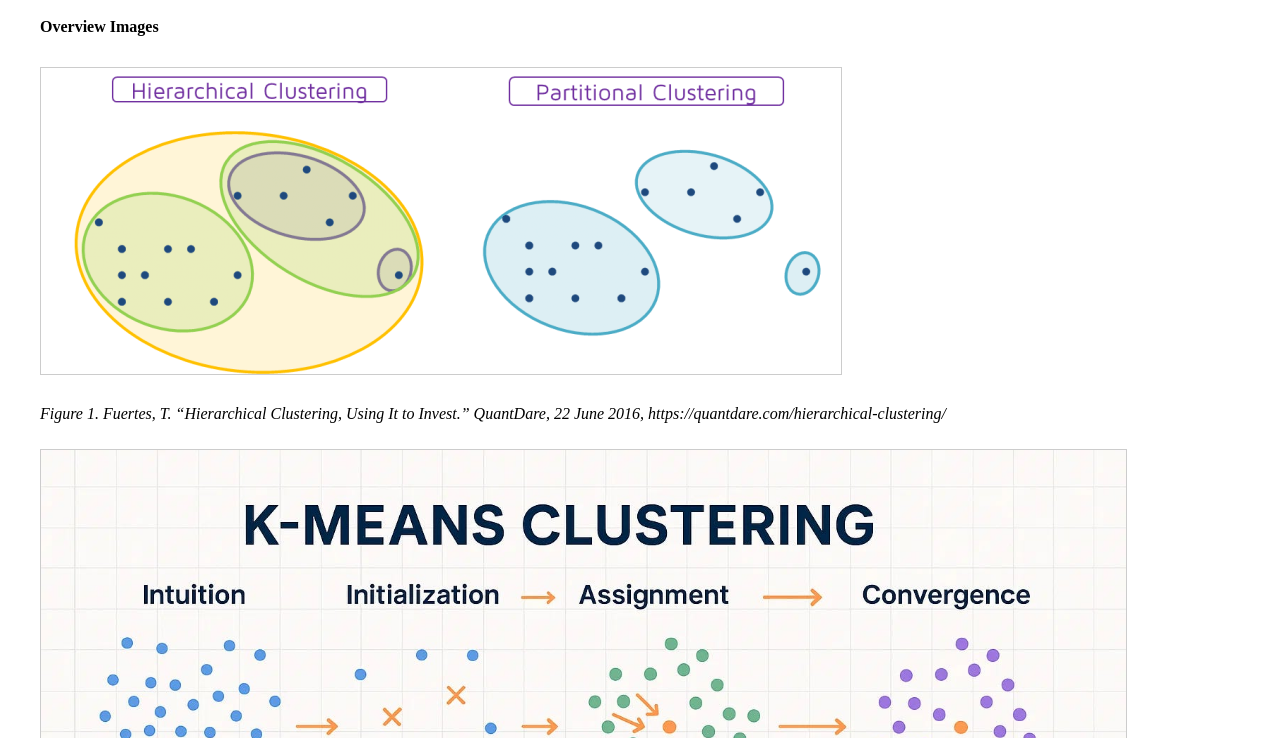
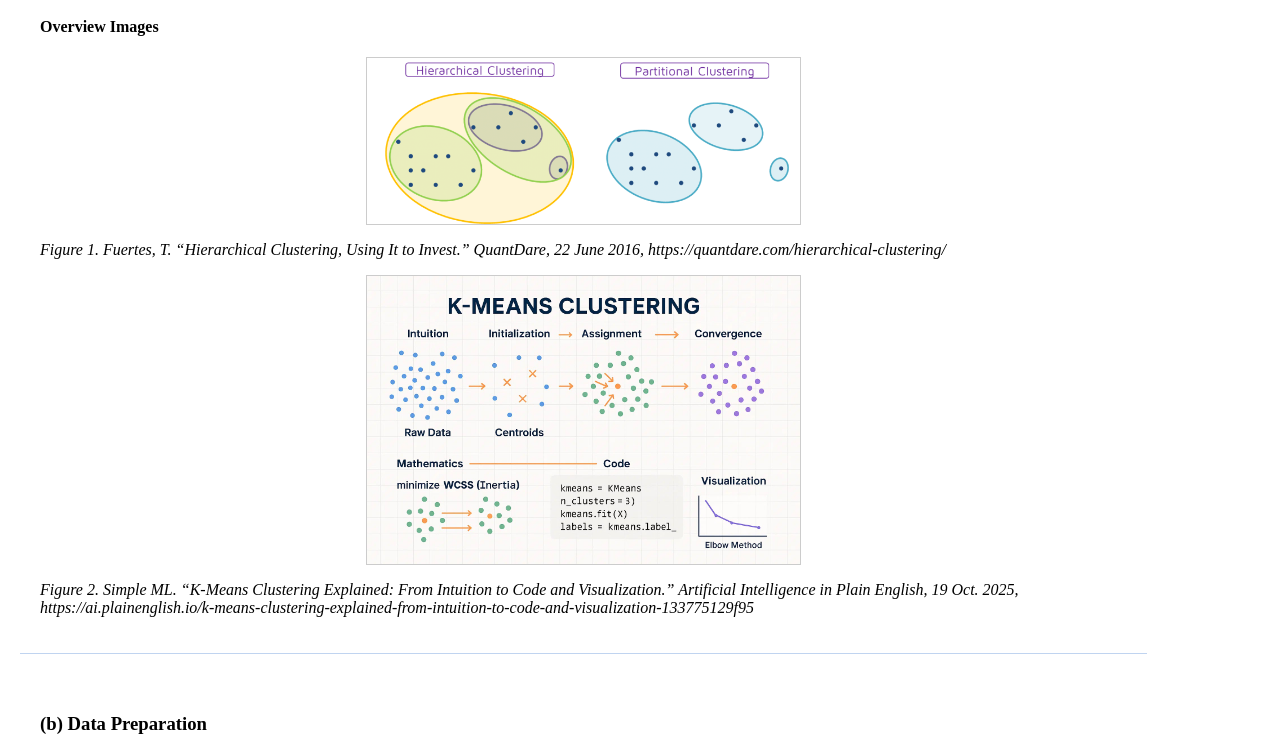
Before and after one commit to MayaWill/5612Project-Maya, a plain HTML site: page method_pages/clustering.html in a window 1280 px wide. Shown: the part 703-1441 px from the top of the page. Drawn offline with Linux system fonts and the light colour scheme.

Commit message:
fix image

```diff
--- a/method_pages/clustering.html
+++ b/method_pages/clustering.html
@@ -51,6 +51,12 @@
             border: 1px solid #ccc;
             margin-top: 10px;
             margin-bottom: 10px;
+        }
+        .overview-image {
+            width: 40%;
+            height: auto;
+            display: block;
+            margin: 0 auto;
         }
     </style>
 </head>
@@ -121,14 +127,14 @@
 
             <h4>Overview Images</h4>
 
-            <img src="../images/pca_images/vs_clust.png"
+            <img class="overview-image" src="../images/pca_images/vs_clust.png"
                 alt="Clustering Overview Image 1">
 
             <p>
                 <em>Figure 1. Fuertes, T. “Hierarchical Clustering, Using It to Invest.” QuantDare, 22 June 2016, https://quantdare.com/hierarchical-clustering/</em>
             </p>
 
-            <img src="../images/pca_images/kmean_im.jpg"
+            <img class="overview-image" src="../images/pca_images/kmean_im.jpg"
                 alt="Clustering Overview Image 2">
 
             <p>
```
